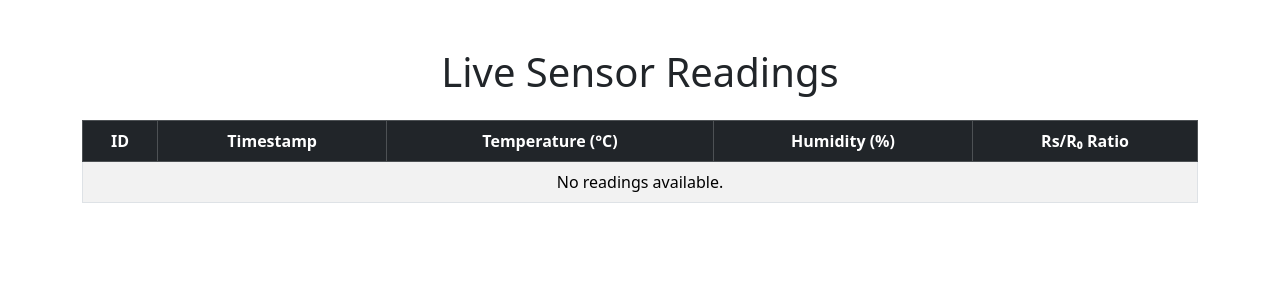
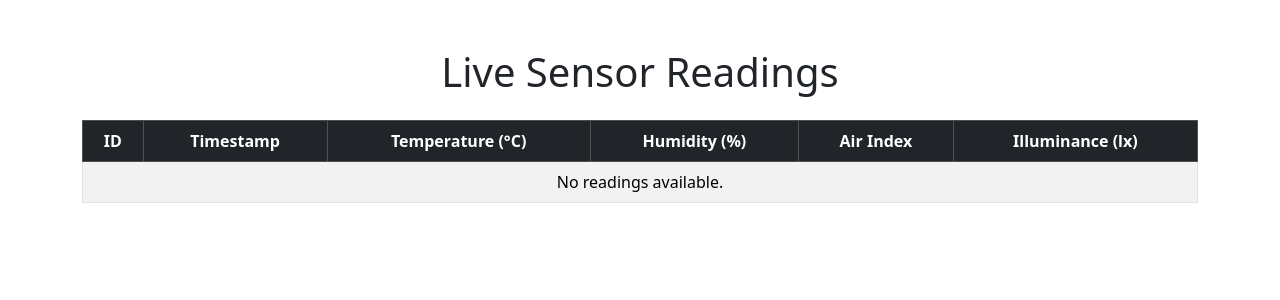
Before and after one commit to Arun-Kumar-MP/EcoSense-AR, a Flask app: page /home in a window 1280 px wide. Shown: the top 300 px of the page. Run offline with Flask 3, Linux system fonts and the light colour scheme.

Commit message:
Sensor Reading V1

```diff
--- a/applications/models.py
+++ b/applications/models.py
@@ -7,4 +7,5 @@
     timestamp = db.Column(db.DateTime, default=datetime.utcnow)
     temperature = db.Column(db.Float, nullable=False)
     humidity = db.Column(db.Float, nullable=False)
-    ratio = db.Column(db.Float, nullable=False)
+    air_index = db.Column(db.Float, nullable=False)
+    lux = db.Column(db.Float, nullable=False)
--- a/templates/home.html
+++ b/templates/home.html
@@ -18,7 +18,8 @@
                     <th>Timestamp</th>
                     <th>Temperature (°C)</th>
                     <th>Humidity (%)</th>
-                    <th>Rs/R₀ Ratio</th>
+                    <th>Air Index</th>
+                    <th>Illuminance (lx)</th>
                 </tr>
             </thead>
             <tbody>
@@ -28,11 +29,12 @@
                     <td>{{ reading.timestamp.strftime('%Y-%m-%d %H:%M:%S') if reading.timestamp else '' }}</td>
                     <td>{{ reading.temperature }}</td>
                     <td>{{ reading.humidity }}</td>
-                    <td>{{ reading.ratio }}</td>
+                    <td>{{ reading.air_index }}</td>
+                    <td>{{ reading.lux }}</td>
                 </tr>
                 {% else %}
                 <tr>
-                    <td colspan="5">No readings available.</td>
+                    <td colspan="6">No readings available.</td>
                 </tr>
                 {% endfor %}
             </tbody>
```
Also changed, not shown: serial_reader.py (+5 -4 lines), instance/Sensor_Readings.db.
